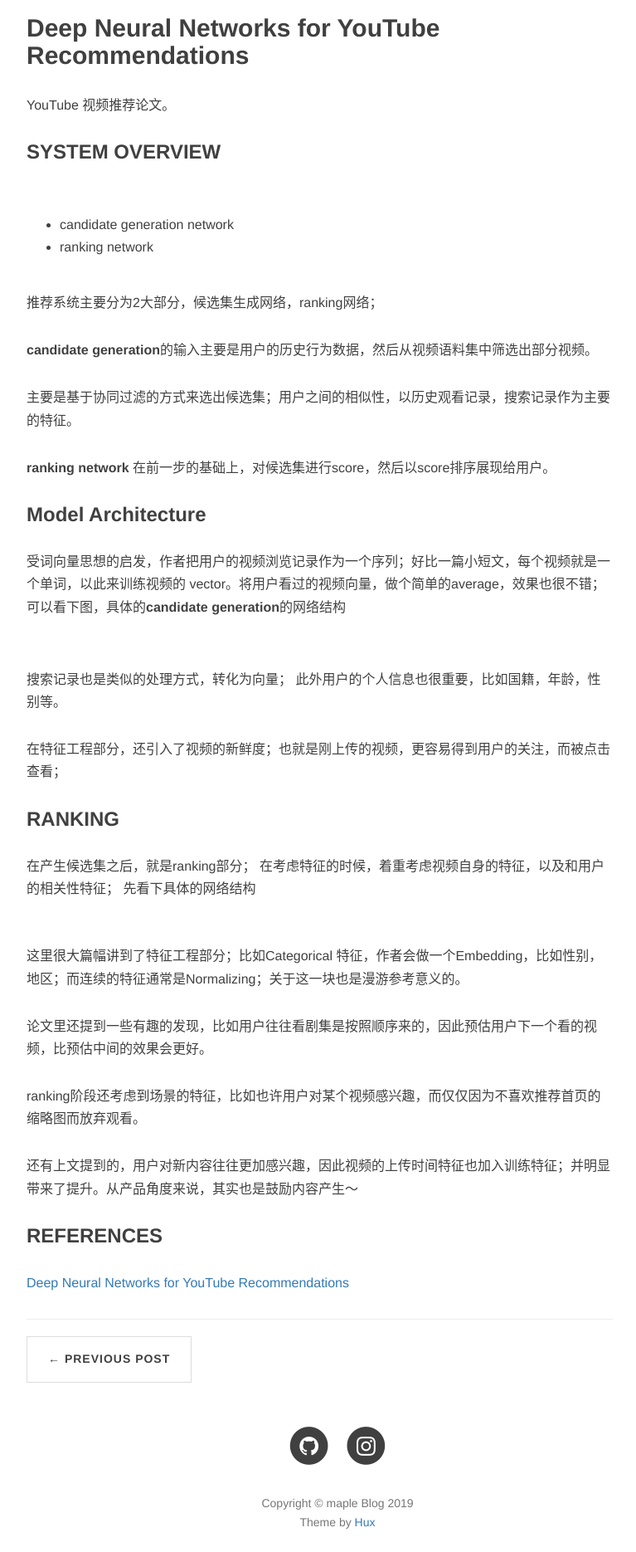
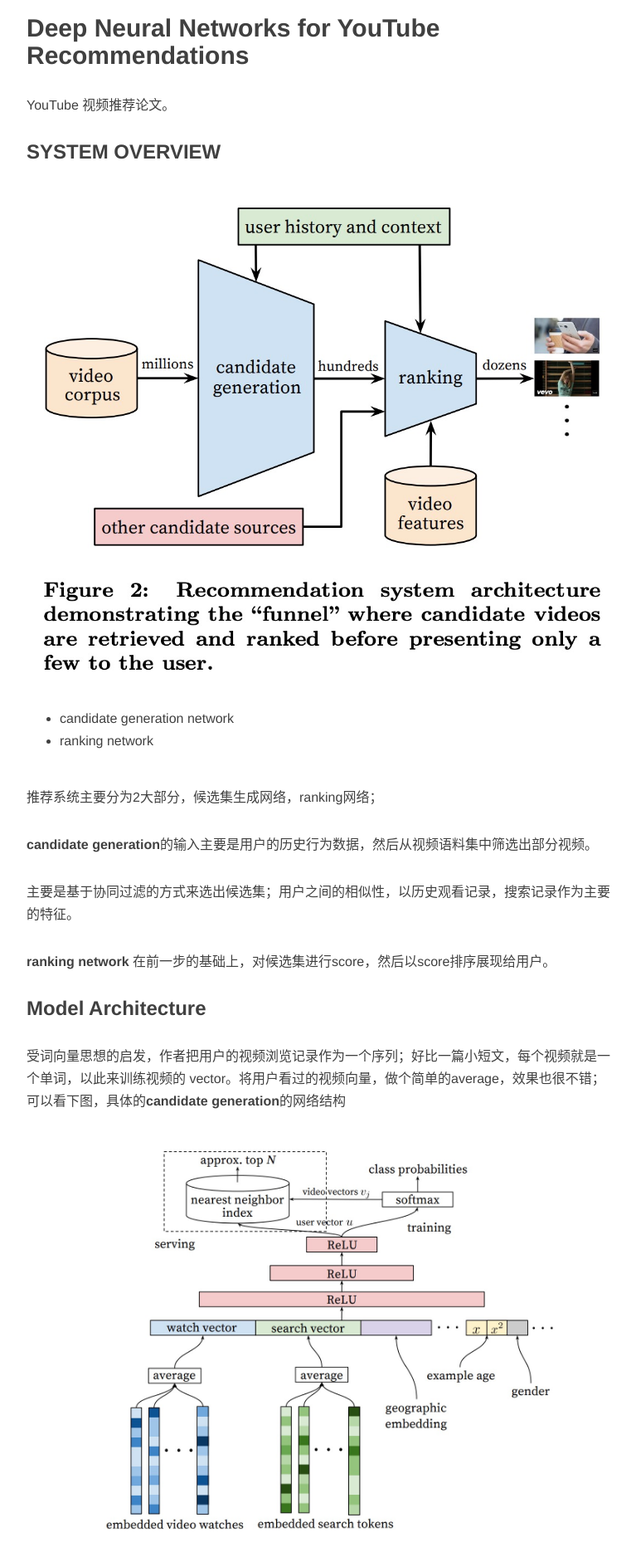
Before and after one commit to y521263/y521263.github.io, a Jekyll site: the page built from _posts/2019-01-10-Deep Neural Networks for YouTube Recommendations.md, in a window 1280 px wide. Shown: the part 550-2420 px from the top of the page at 83% size, without its empty margins (233-1000 px from the left). Built offline with Jekyll 4.4.1, drawn with Linux system fonts in a browser that asks for light colours; nearby versions of some CDN libraries; comment, search, counter and statistics services are not loaded.

Commit message:
Deep Neural Networks for YouTube Recommendations

```diff
--- a/_posts/2019-01-10-Deep Neural Networks for YouTube Recommendations.md
+++ b/_posts/2019-01-10-Deep Neural Networks for YouTube Recommendations.md
@@ -19,7 +19,7 @@
 
 ### SYSTEM OVERVIEW
 
-![](../img/article/2019/2019-01-10-1.png)
+![](/img/article/2019/2019-01-10-1.png)
 
 
 * candidate generation network
@@ -40,7 +40,7 @@
 受词向量思想的启发，作者把用户的视频浏览记录作为一个序列；好比一篇小短文，每个视频就是一个单词，以此来训练视频的 vector。将用户看过的视频向量，做个简单的average，效果也很不错；可以看下图，具体的**candidate generation**的网络结构
 
 
-![](../img/article/2019/2019-01-10-2.png)
+![](/img/article/2019/2019-01-10-2.png)
 
 
 搜索记录也是类似的处理方式，转化为向量；
@@ -55,7 +55,7 @@
 在产生候选集之后，就是ranking部分；
 在考虑特征的时候，着重考虑视频自身的特征，以及和用户的相关性特征；
 先看下具体的网络结构
-![](../img/article/2019/2019-01-10-3.png)
+![](/img/article/2019/2019-01-10-3.png)
 
 这里很大篇幅讲到了特征工程部分；比如Categorical 特征，作者会做一个Embedding，比如性别，地区；而连续的特征通常是Normalizing；关于这一块也是漫游参考意义的。
 
```
